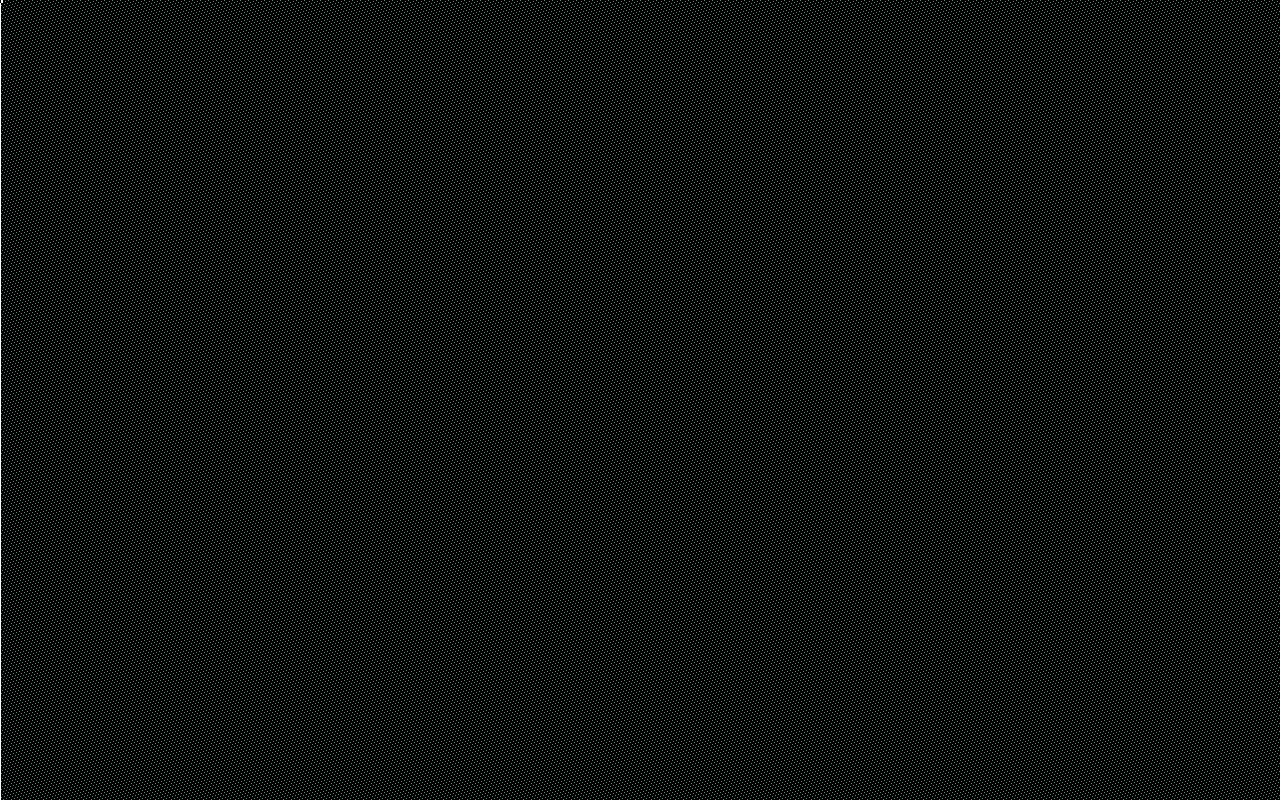
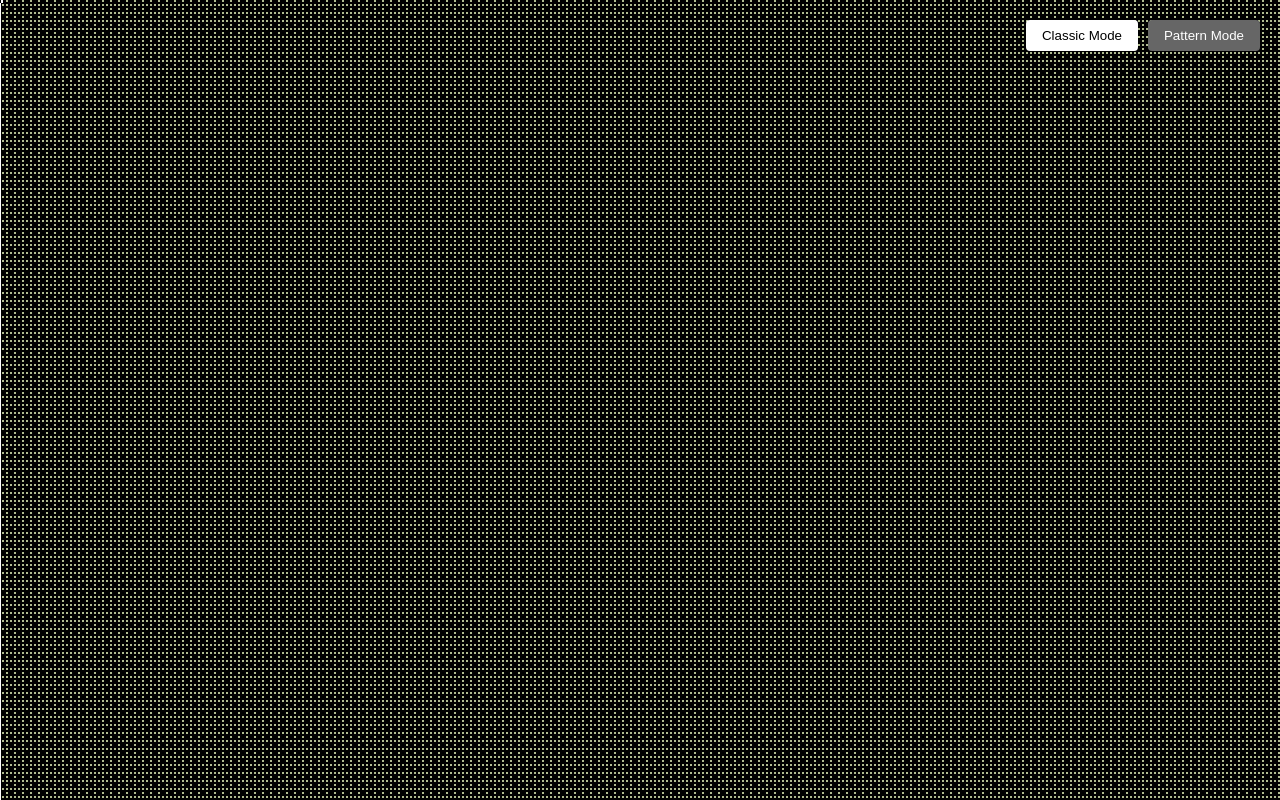
Before and after one commit to zachtemkin/dither, a React (Vite) app: page / in a window 1280 px wide. Built offline with nearby package versions, Linux system fonts and the light colour scheme.

Commit message:
adds classic dither mode

```diff
--- a/src/App.jsx
+++ b/src/App.jsx
@@ -12,6 +12,18 @@
   const [isCursorActive, setIsCursorActive] = useState(true);
   const [isShiftHeld, setIsShiftHeld] = useState(false);
   const lockedCoordinateRef = useRef(null);
+  const [mode, setMode] = useState("classic"); // default to classic
+
+  const bayerMatrix = [
+    [0, 48, 12, 60, 3, 51, 15, 63],
+    [32, 16, 44, 28, 35, 19, 47, 31],
+    [8, 56, 4, 52, 11, 59, 7, 55],
+    [40, 24, 36, 20, 43, 27, 39, 23],
+    [2, 50, 14, 62, 1, 49, 13, 61],
+    [34, 18, 46, 30, 33, 17, 45, 29],
+    [10, 58, 6, 54, 9, 57, 5, 53],
+    [42, 26, 38, 22, 41, 25, 37, 21],
+  ];
 
   const earthTones = [
     "#628b8a",
@@ -27,6 +39,26 @@
     "#A24636",
     "#8F3626",
     "#712616",
+    "#7F9A89",
+    "#8BA38B",
+    "#98AD8D",
+    "#A6B78F",
+    "#B4C191",
+    "#C2CB93",
+    "#D0D595",
+    "#B8BEA3",
+    "#A8B495",
+    "#98A987",
+    "#889F79",
+    "#78956B",
+    "#688B5D",
+    "#58814F",
+    "#487741",
+    "#386D33",
+    "#286325",
+    "#185917",
+    "#084F09",
+    "#084F09",
   ];
 
   const ditheringPatterns = [
@@ -60,13 +92,33 @@
     ];
   };
 
-  const drawDitheredRect = (ctx, x, y, w, h, color, patternFn) => {
-    // const scale = 4; // Scale factor for pixels
-    for (let i = 0; i < w; i++) {
-      for (let j = 0; j < h; j++) {
-        if (patternFn(i % 32, j % 32)) {
-          ctx.fillStyle = color;
-          ctx.fillRect(x + i, y + j, 1, 1);
+  const getRandomBrightness = () => {
+    return Math.random(); // Returns a value between 0 and 1
+  };
+
+  const drawDitheredRect = (ctx, x, y, w, h, color, patternFn, brightness) => {
+    if (mode === "pattern") {
+      // Original pattern-based dithering
+      for (let i = 0; i < w; i++) {
+        for (let j = 0; j < h; j++) {
+          if (patternFn(i % 32, j % 32)) {
+            ctx.fillStyle = color;
+            ctx.fillRect(x + i, y + j, 1, 1);
+          }
+        }
+      }
+    } else if (mode === "classic") {
+      // Classic (Bayer) pattern dithering
+      const matrixSize = 8;
+      const scale = 2; // Adjust for desired pattern size
+      for (let i = 0; i < w; i += scale) {
+        for (let j = 0; j < h; j += scale) {
+          const threshold =
+            bayerMatrix[Math.floor(j / scale) % matrixSize][
+              Math.floor(i / scale) % matrixSize
+            ] / 64;
+          ctx.fillStyle = brightness > threshold ? "black" : color;
+          ctx.fillRect(x + i, y + j, scale, scale);
         }
       }
     }
@@ -118,7 +170,16 @@
     const ctx = canvas.getContext("2d");
     ctx.clearRect(0, 0, canvas.width, canvas.height);
     for (const r of regions) {
-      drawDitheredRect(ctx, r.x, r.y, r.w, r.h, r.color, r.pattern);
+      drawDitheredRect(
+        ctx,
+        r.x,
+        r.y,
+        r.w,
+        r.h,
+        r.color,
+        r.pattern,
+        r.brightness
+      );
     }
   };
 
@@ -138,6 +199,7 @@
 
     const initialColor = getRandomColor();
     const initialPattern = getRandomPattern();
+    const initialBrightness = getRandomBrightness();
     setRegions([
       {
         x: 0,
@@ -146,6 +208,7 @@
         h: canvas.height,
         color: initialColor,
         pattern: initialPattern,
+        brightness: initialBrightness,
       },
     ]);
   };
@@ -225,6 +288,11 @@
   useEffect(() => {
     drawAllRegions();
   }, [regions]);
+
+  // Effect to redraw all regions when mode changes
+  useEffect(() => {
+    drawAllRegions();
+  }, [mode]);
 
   // Effect to redraw the preview line when orientation changes
   useEffect(() => {
@@ -307,6 +375,7 @@
       if (mx >= r.x && mx <= r.x + r.w && my >= r.y && my <= r.y + r.h) {
         const newColor = getRandomColor();
         const newPattern = getRandomPattern();
+        const newBrightness = getRandomBrightness();
         let newRegion1, newRegion2;
 
         if (isVerticalRef.current) {
@@ -321,6 +390,7 @@
             h: r.h,
             color: r.color,
             pattern: r.pattern,
+            brightness: r.brightness,
           };
           newRegion2 = {
             x: relX,
@@ -329,6 +399,7 @@
             h: r.h,
             color: newColor,
             pattern: newPattern,
+            brightness: newBrightness,
           };
         } else {
           const relY =
@@ -342,6 +413,7 @@
             h: relY - r.y,
             color: r.color,
             pattern: r.pattern,
+            brightness: r.brightness,
           };
           newRegion2 = {
             x: r.x,
@@ -350,6 +422,7 @@
             h: r.y + r.h - relY,
             color: newColor,
             pattern: newPattern,
+            brightness: newBrightness,
           };
         }
 
@@ -362,6 +435,40 @@
 
   return (
     <div style={{ position: "relative" }}>
+      <div
+        style={{
+          position: "absolute",
+          top: 20,
+          right: 20,
+          zIndex: 1000,
+          display: "flex",
+          gap: "10px",
+        }}>
+        <button
+          onClick={() => setMode("classic")}
+          style={{
+            padding: "8px 16px",
+            backgroundColor: mode === "classic" ? "#fff" : "#666",
+            color: mode === "classic" ? "black" : "white",
+            border: "none",
+            borderRadius: "4px",
+            cursor: "pointer",
+          }}>
+          Classic Mode
+        </button>
+        <button
+          onClick={() => setMode("pattern")}
+          style={{
+            padding: "8px 16px",
+            backgroundColor: mode === "pattern" ? "#fff" : "#666",
+            color: mode === "pattern" ? "black" : "white",
+            border: "none",
+            borderRadius: "4px",
+            cursor: "pointer",
+          }}>
+          Pattern Mode
+        </button>
+      </div>
       <canvas
         ref={canvasRef}
         onClick={handleClick}
```
